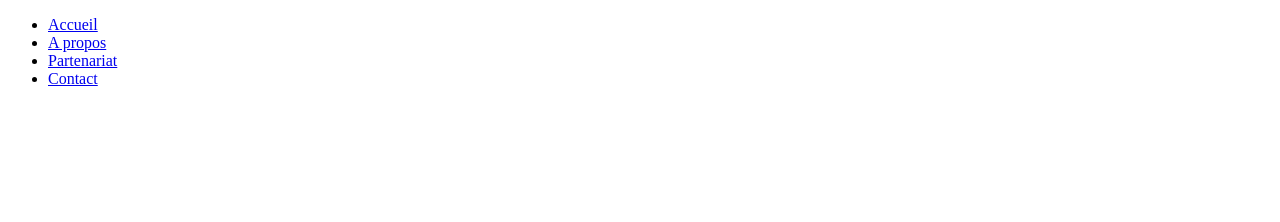
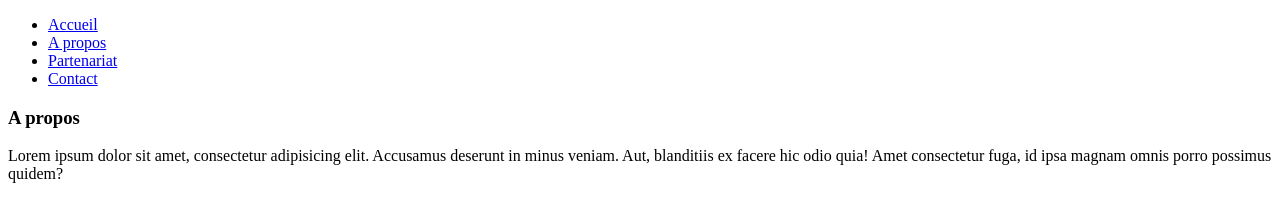
Before and after one commit to samysab/TP_github_3A2, a plain HTML site: page index.html in a window 1280 px wide. Drawn offline with Linux system fonts and the light colour scheme.

Commit message:
Features : Add about

```diff
--- a/index.html
+++ b/index.html
@@ -18,5 +18,11 @@
 		</nav>
 	</header>
 
+	<section>
+		<h3>A propos</h3>
+		<p>Lorem ipsum dolor sit amet, consectetur adipisicing elit. Accusamus deserunt in minus veniam. Aut, blanditiis
+			ex facere hic odio quia! Amet consectetur fuga, id ipsa magnam omnis porro possimus quidem?</p>
+	</section>
+
 </body>
 </html>
```
